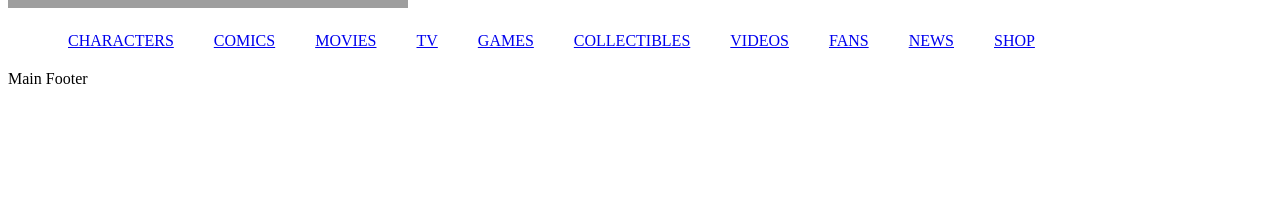
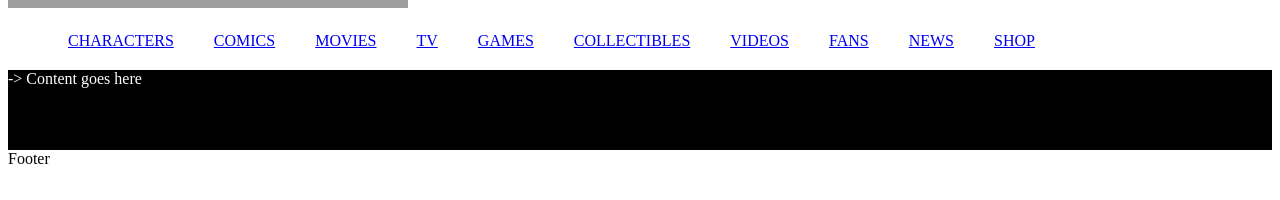
Before and after one commit to albertogioia93/vite-comics, a Vue app: page / in a window 1280 px wide. Shown: the part 300-500 px from the top of the page. Built offline with nearby package versions, Linux system fonts and the light colour scheme; grey boxes are pictures that could not be loaded.

Commit message:
div nero in appmain.vue

```diff
--- a/src/components/AppMain.vue
+++ b/src/components/AppMain.vue
@@ -5,7 +5,15 @@
 </script>
 
 <template>
-    Main
+    <div> -> Content goes here  </div>
 </template>
 
-<style scoped></style>
+<style lang="scss" scoped>
+div {
+    background-color: black;
+    color: white;
+    height: 80px;
+}
+
+
+</style>
```
